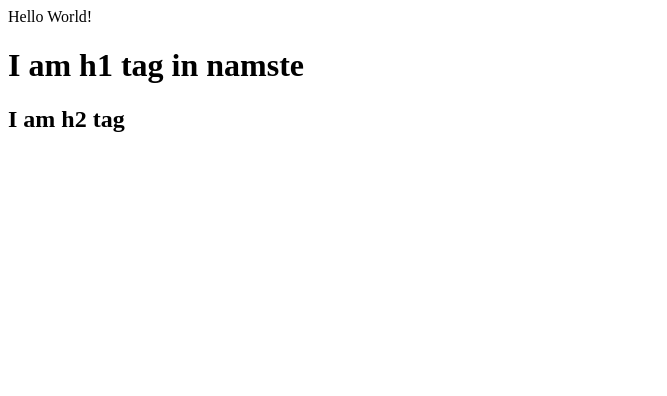
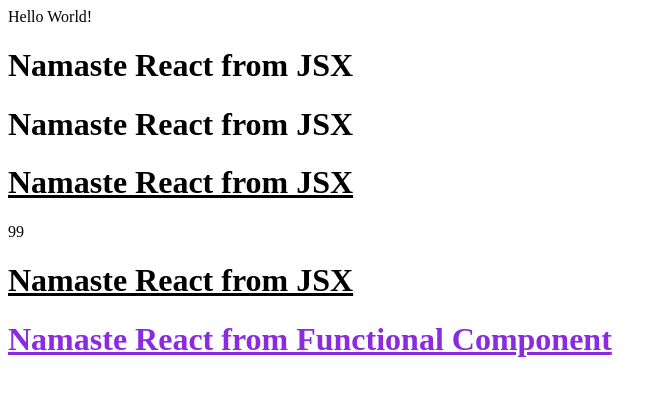
Before and after one commit to ships09/namaste-react, a React (Vite) app: page / in a window 1280 px wide. Shown: the top 396 px of the page, without its empty margins (0-667 px from the left). Built offline with nearby package versions, Linux system fonts and the light colour scheme.

Commit message:
Episode 3

```diff
--- a/App.js
+++ b/App.js
@@ -1,15 +1,34 @@
 import React from "react";
 import ReactDOM from "react-dom/client";
-const heading = React.createElement("h1", {id:"heading", className: "heading t1"}, "Hello World from Namaste React!");
+
 const root = ReactDOM.createRoot(document.getElementById("root"));
+const heading1 = React.createElement("h1", {id: "heading", class:"heading"}, "Namaste React");
+//root.render(heading1);
+//JSX is html like or xml like syntax
+//React Element
+const heading = (<h1 id="heading" className="heading" tabIndex="1">Namaste from JSX</h1>);
 
-const elem = React.createElement("div", {id: "parent"},
-    React.createElement("div", {id: "child"}, [React.createElement("h1", {id: "h1"}, "I am h1 tag in namste"), React.createElement("h2", {id: "h2"}, "I am h2 tag"),]
+//React Functional Component
+const Title = () => (
+
+    <h1 className="heading"> Namaste React from JSX</h1>
+)
+//This is also a valid code
+const TitleOne = function () {
+    return (
+        <div id="subcontainer"><h1  > Namaste React from JSX</h1></div>
     )
+}
+const numericvalue = 99;
+const HeadingComponent = () => (
+    <div id="container">
+    <TitleOne></TitleOne>
+    <TitleOne />
+    <Title />
+    {numericvalue}
+    {console.log('shilpa')}
+    {Title()}
+    <h1 id="heading" className="heading">Namaste React from Functional Component</h1>
+    </div>
 )
-root.render(elem);
-
-
-//const root = ReactDOM.createRoot(document.getElementById('root'));
-/*const div = React.createElement("h1", {id:"shilpa_h1", className:"h1 heading"}, "Shilpa's Heading");
-root.render(div);*/
+root.render(<HeadingComponent />);
--- a/index.html
+++ b/index.html
@@ -9,24 +9,8 @@
 <body>
     <div>Hello World!</div>
     <div id="root">
-        <h1>Hello World!</h1>
+        <h1>Not Rendered</h1>
     </div>
-    <script>
-       /* const heading = document.createElement("h1");
-        heading.innerHTML = "Hello World from JS!";
-        const root = document.getElementById("root");
-        root.appendChild(heading);
-        //root.innerHTML= "<h1>Hello World from JS!</h1>";*/
-
-
-
-    </script>
-        <!-- <script crossorigin src="https://unpkg.com/react@18/umd/react.development.js"></script> -->
-        <!-- <script crossorigin src="https://unpkg.com/react-dom@18/umd/react-dom.development.js"></script> -->
-
-        <!-- <script src="./App.js"></script> -->
-
-        <script type="module" src="./App.js"></script>
-
-    </body>
+    <script type="module" src="./App.js"></script>
+</body>
 </html>
```
Also changed, not shown: 1 other file (tests, documents, lock files or other folders).
